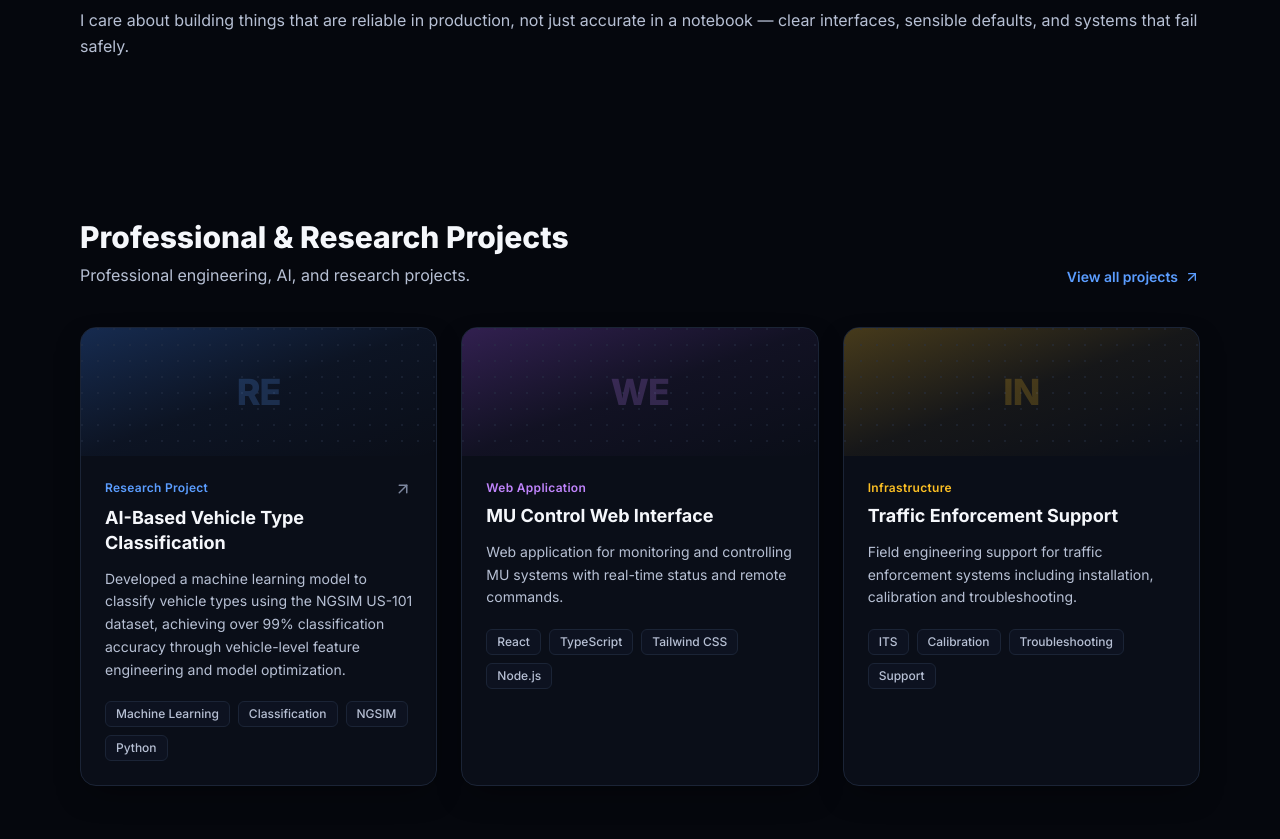
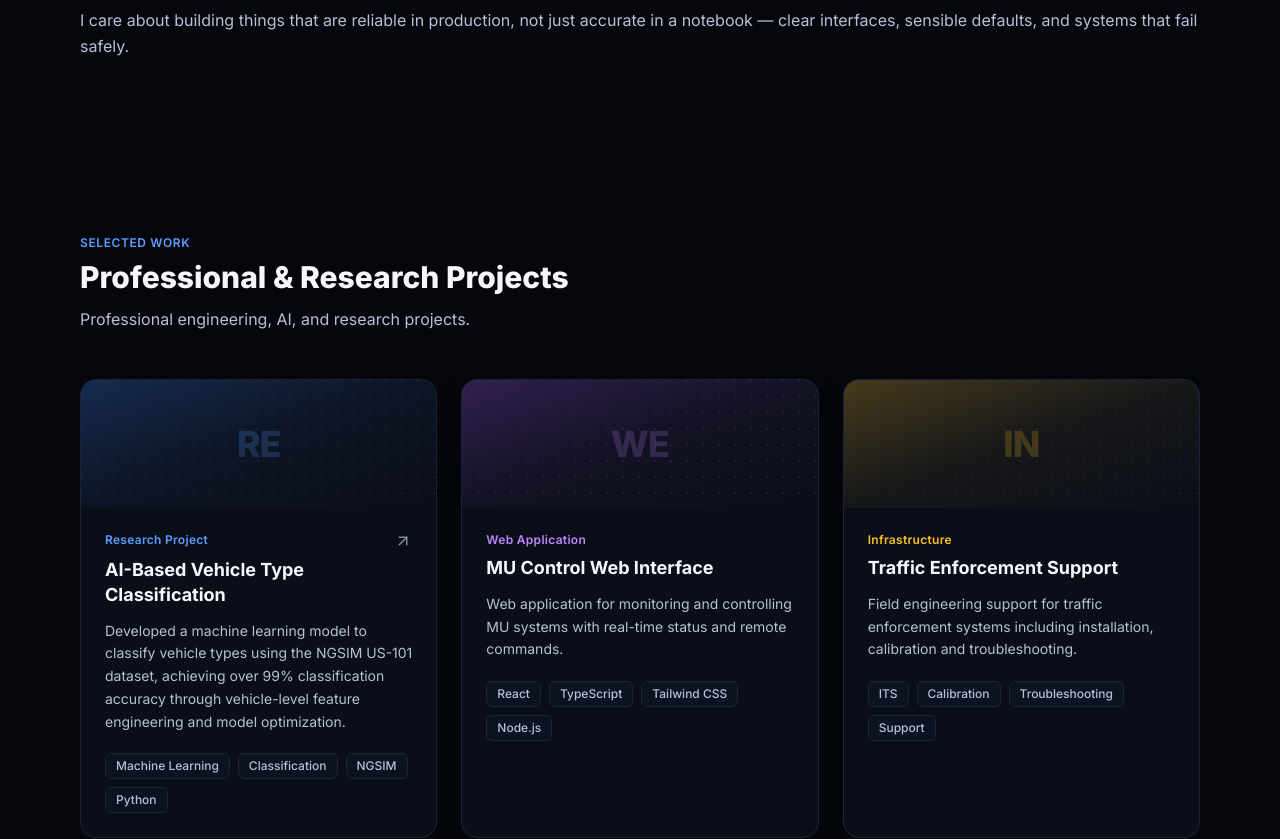
Before and after one commit to Mahyoub88/Mahyoub88.github.io, a React (Vite) app: page / in a window 1280 px wide. Shown: the part 1260-2099 px from the top of the page. Built offline with nearby package versions, Linux system fonts and the light colour scheme.

Commit message:
feat(work): rename to Selected Work and split off earlier work [skip ci]
Earlier engineering projects move into their own sub-section so the
headline grid stays focused on ITS and applied AI. Cards without an
explicit group default to Selected Work.

Written via AI Shared Memory MCP by Mahyoub88.

```diff
--- a/src/components/FeaturedProjects.tsx
+++ b/src/components/FeaturedProjects.tsx
@@ -1,4 +1,3 @@
-import { ArrowUpRight } from 'lucide-react'
 import { useContent } from '../context/ContentContext'
 import { Container } from './Container'
 import { ProjectCard } from './ProjectCard'
@@ -6,32 +5,41 @@ import { ProjectCard } from './ProjectCard'
 export function FeaturedProjects() {
   const { content } = useContent()
 
+  // Anything not explicitly marked "earlier" is headline work, so older content
+  // written before the group field existed keeps its place.
+  const selected = content.projects.filter((p) => p.group !== 'earlier')
+  const earlier = content.projects.filter((p) => p.group === 'earlier')
+
   return (
-    <section id="work" className="py-20">
+    <section id="work" className="py-24">
       <Container>
-        <div className="mb-10 flex flex-wrap items-end justify-between gap-4">
-          <div>
-            <h2 className="text-3xl font-extrabold text-[var(--text-1)]">
-              {content.projectsTitle}
-            </h2>
-            <p className="mt-2 text-[var(--text-2)]">{content.projectsSubtitle}</p>
-          </div>
-          {content.projectsCtaHref && (
-            <a
-              href={content.projectsCtaHref}
-              className="flex items-center gap-1.5 text-sm font-semibold text-brand-blue-400 hover:text-brand-blue-500"
-            >
-              {content.projectsCtaLabel}
-              <ArrowUpRight size={16} />
-            </a>
-          )}
-        </div>
+        <p className="text-xs font-semibold tracking-wider text-brand-blue-400">SELECTED WORK</p>
+        <h2 className="mt-2 text-3xl font-extrabold text-[var(--text-1)]">
+          {content.projectsTitle}
+        </h2>
+        {content.projectsSubtitle && (
+          <p className="mt-3 max-w-2xl text-[var(--text-2)]">{content.projectsSubtitle}</p>
+        )}
 
-        <div className="grid grid-cols-1 gap-6 md:grid-cols-2 lg:grid-cols-3">
-          {content.projects.map((project) => (
+        <div className="mt-12 grid grid-cols-1 gap-6 md:grid-cols-2 lg:grid-cols-3">
+          {selected.map((project) => (
             <ProjectCard key={project.id} project={project} />
           ))}
         </div>
+
+        {earlier.length > 0 && (
+          <div className="mt-16">
+            <h3 className="text-lg font-bold text-[var(--text-1)]">Earlier Engineering Work</h3>
+            <p className="mt-2 max-w-2xl text-sm text-[var(--text-3)]">
+              Foundational engineering work that predates the current ITS and applied-AI focus.
+            </p>
+            <div className="mt-8 grid grid-cols-1 gap-6 md:grid-cols-2 lg:grid-cols-3">
+              {earlier.map((project) => (
+                <ProjectCard key={project.id} project={project} />
+              ))}
+            </div>
+          </div>
+        )}
       </Container>
     </section>
   )
```
